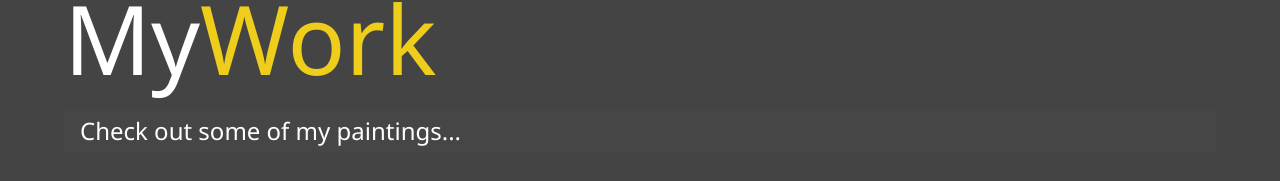
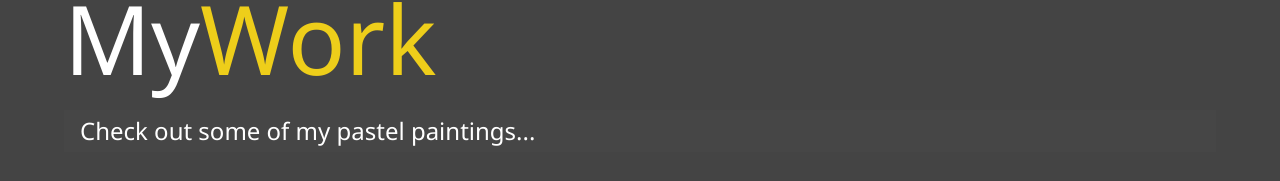
Before and after one commit to ivancevic/ivancevicart.com, a website: page dist/pastel.html in a window 1280 px wide. Shown: the part 98-279 px from the top of the page. Drawn offline with Linux system fonts and the light colour scheme.

Commit message:
Add pastel pairings

```diff
--- a/dist/work.html
+++ b/dist/pastel.html
@@ -45,7 +45,7 @@
             <a href="about.html" class="nav-link">About Me</a>
           </li>
           <li class="nav-item current">
-            <a href="work.html" class="nav-link">My Work</a>
+            <a href="pastel.html" class="nav-link">My Pastel Paintings</a>
           </li>
           <li class="nav-item">
             <a href="contact.html" class="nav-link">How To Reach Me</a>
@@ -56,7 +56,7 @@
 
     <main id="work">
       <h1 class="lg-heading">My<span class="text-secondary">Work</span></h1>
-      <h2 class="sm-heading">Check out some of my paintings...</h2>
+      <h2 class="sm-heading">Check out some of my pastel paintings...</h2>
       <div class="projects">
         <div class="item">
           <a href="#!">
--- a/package.json
+++ b/package.json
@@ -3,7 +3,7 @@
   "version": "1.0.0",
   "description": "ivancevicart.com website",
   "main": "index.js",
-  "homepage": "https://ivancevic.github.io/ivancevicart.com/",
+  "homepage": "https://ivancevicart.com/",
   "scripts": {
     "sass": "node-sass -w scss/ -o dist/css/ --recursive",
     "deply": "gh-pages -d dist"
```
Also changed, not shown: dist/about.html (+10 -5 lines), dist/contact.html (+1 -1 lines), dist/index.html (+1 -1 lines), 1 other file.
